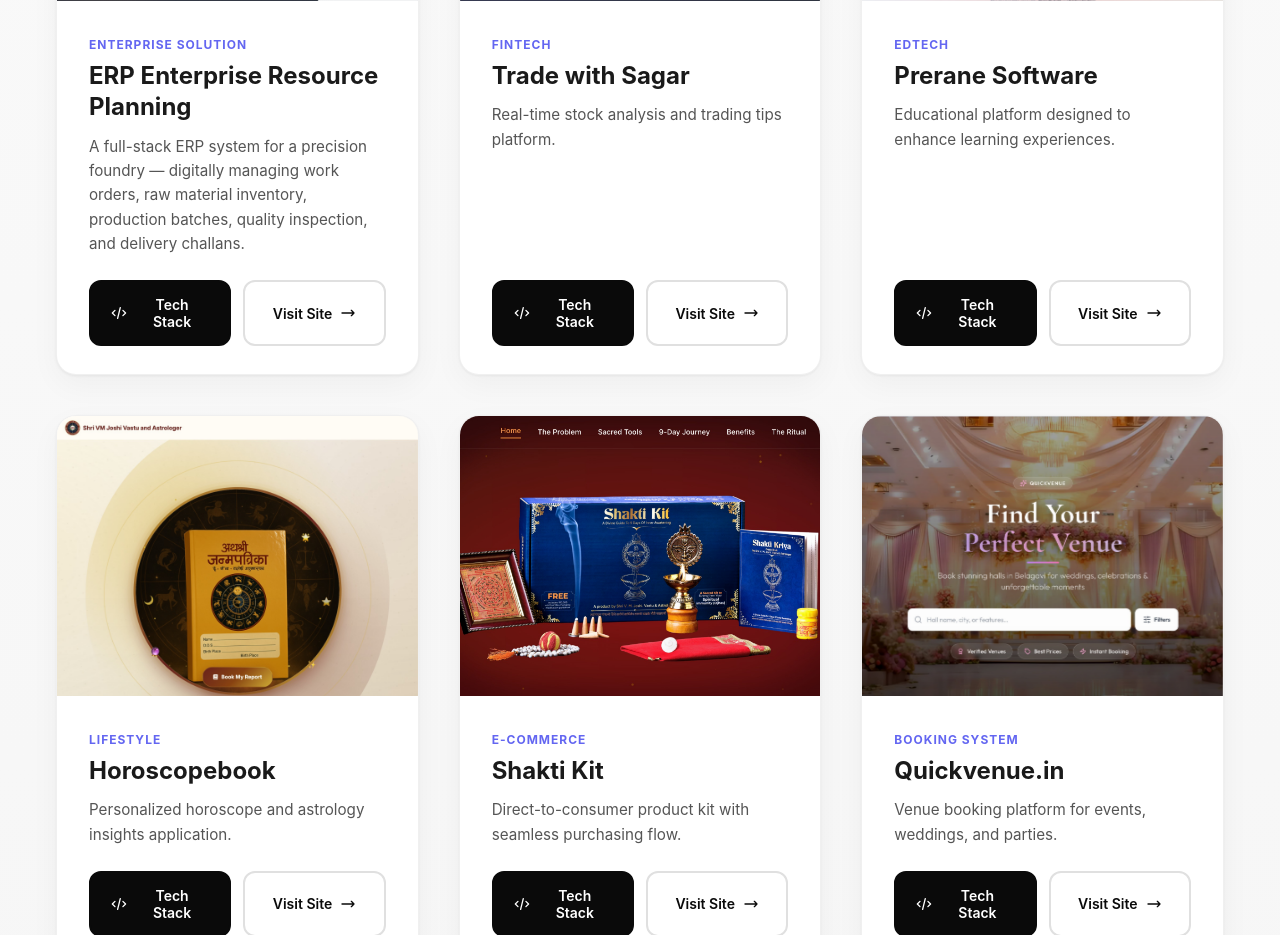
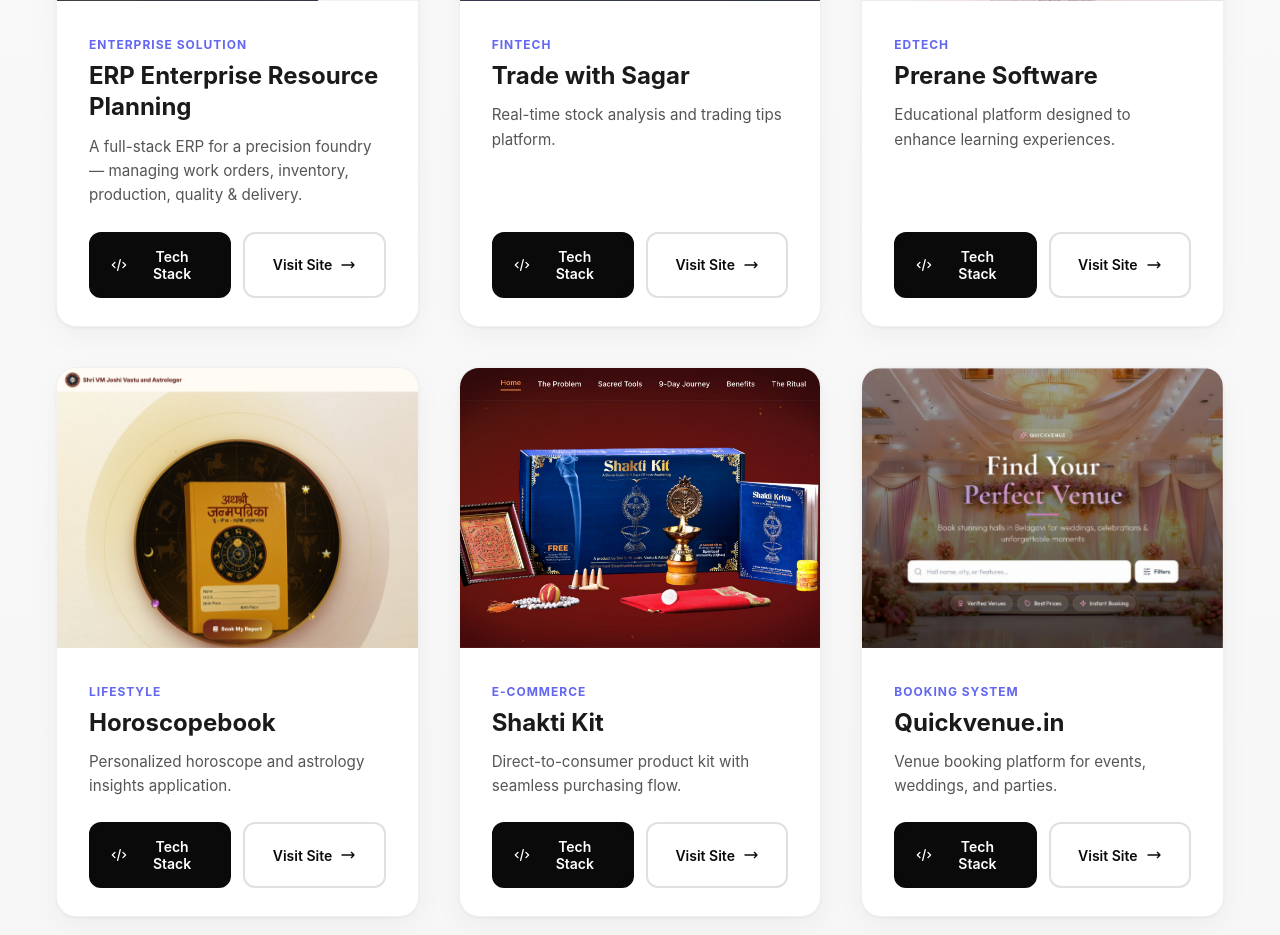
Before and after one commit to shrinidhikatti/prashanvi_tech, a React (Vite) app: page / in a window 1280 px wide. Shown: the part 3740-4675 px from the top of the page. Built offline with nearby package versions, Linux system fonts and the light colour scheme.

Commit message:
shorten ERP project description

```diff
--- a/src/components/Portfolio.jsx
+++ b/src/components/Portfolio.jsx
@@ -18,7 +18,7 @@
       title: 'ERP Enterprise Resource Planning',
       category: 'Enterprise Solution',
       match: 'Enterspice',
-      description: 'A full-stack ERP system for a precision foundry — digitally managing work orders, raw material inventory, production batches, quality inspection, and delivery challans.',
+      description: 'A full-stack ERP for a precision foundry — managing work orders, inventory, production, quality & delivery.',
       gradient: 'linear-gradient(135deg, #FF6B6B 0%, #EE5D6C 100%)',
       url: 'https://erp.vishwaengineers.com/login',
       image: vishwaengImg,
```
